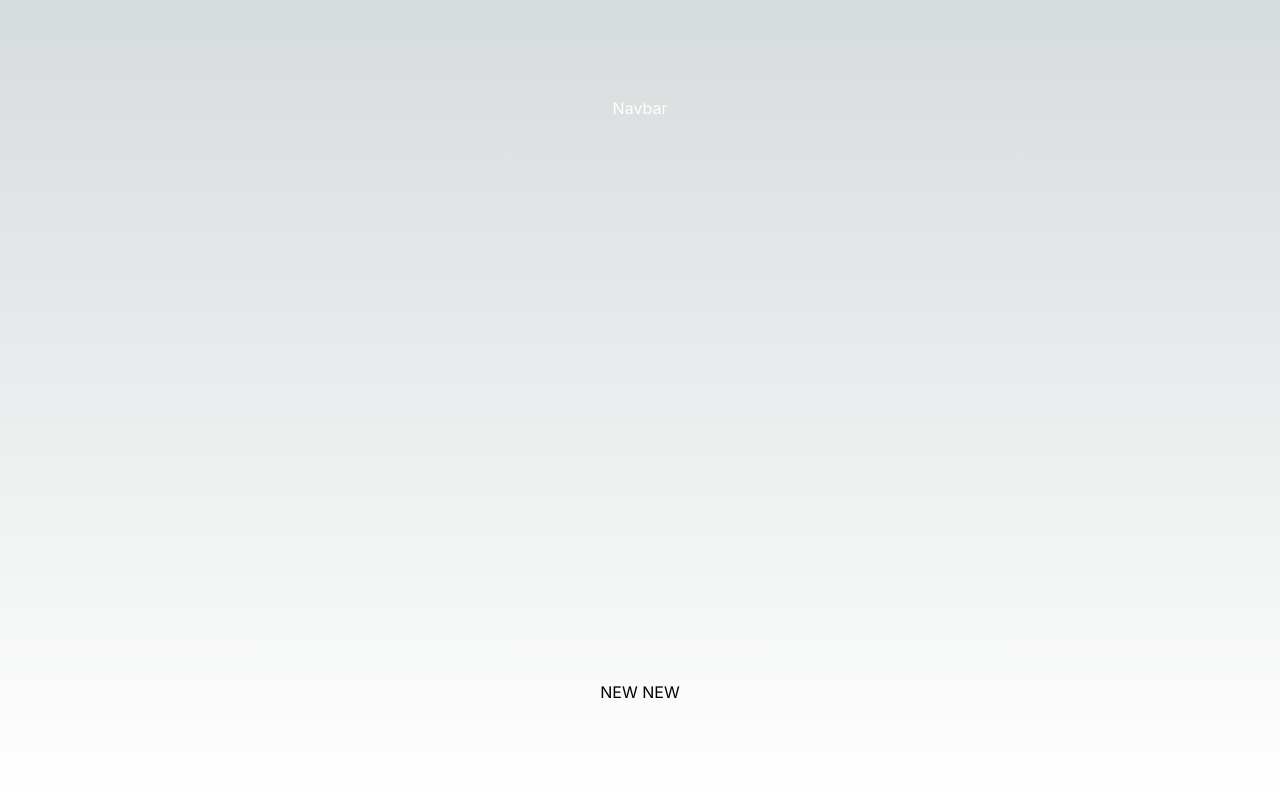
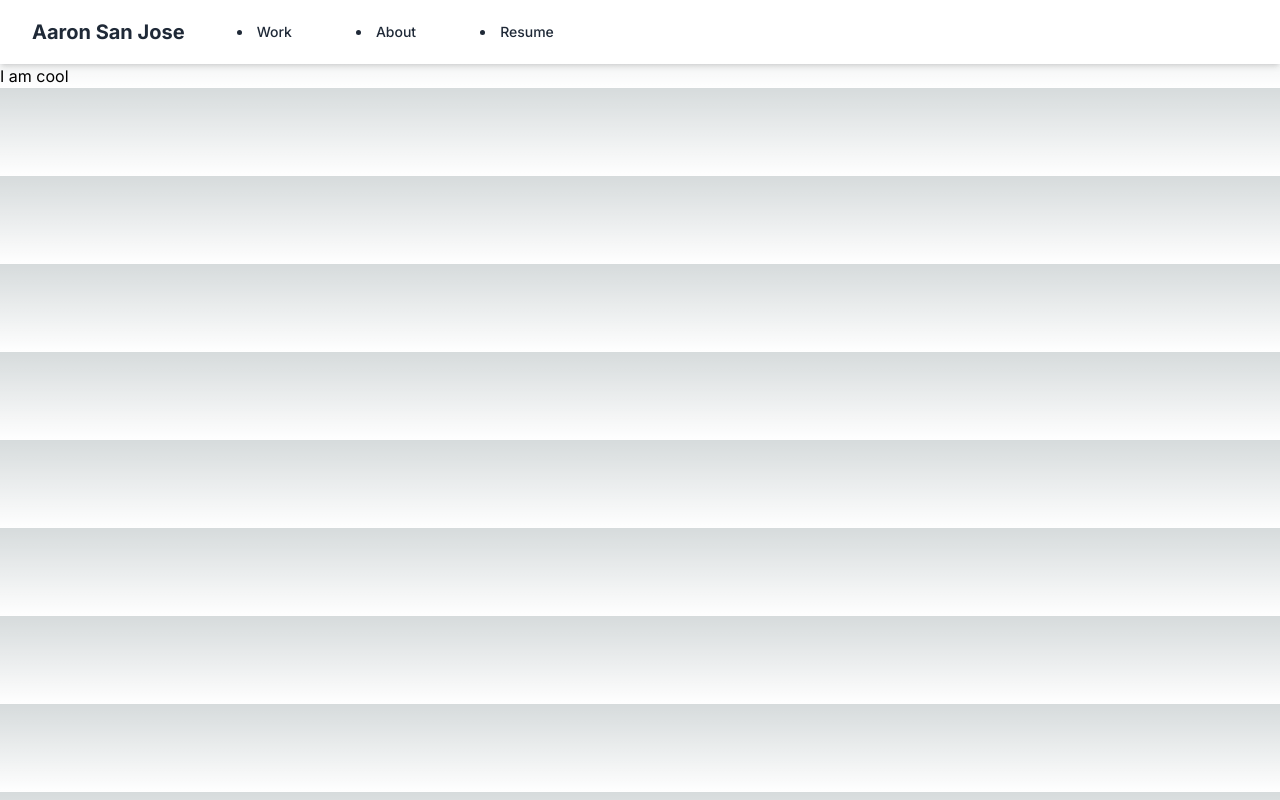
Before and after one commit to MikeSanDev/asj-portfolio, a Next.js app: page / in a window 1280 px wide. Built offline with nearby package versions, Linux system fonts and the light colour scheme.

Commit message:
first navbar edit

```diff
--- a/app/page.tsx
+++ b/app/page.tsx
@@ -1,9 +1,12 @@
 import Navbar from "@/components/Navbar";
+
 export default function Home() {
   return (
-    <main className="flex min-h-screen flex-col items-center justify-between p-24">
-              <Navbar />
-            <h1> NEW NEW </h1>
-    </main>
+    <div>
+      <Navbar />
+      <main>
+        <h1>I am cool</h1>
+      </main>
+    </div>
   );
 }
--- a/components/Navbar.tsx
+++ b/components/Navbar.tsx
@@ -1,17 +1,31 @@
-import React, { useState, useEffect } from "react";
-import Image from "next/image";
-import Link from "next/link";
-import { AiOutlineClose, AiOutlineMenu, AiOutlineMail } from "react-icons/ai";
-import { FaGithub, FaLinkedinIn } from "react-icons/fa";
-import { BsFillPersonLinesFill } from "react-icons/bs";
-import { useRouter } from "next/router";
+import Link from 'next/link';
 
-const Navbar = () => {
+export default function Navbar() {
   return (
-    <>
-    <h1 className="text-white">Navbar</h1>
-    </>
+    <nav className="bg-white shadow-md">
+      <div className="max-w-7xl mx-auto px-4 sm:px-6 lg:px-8">
+        <div className="flex justify-between h-16">
+          <div className="flex items-center">
+            <div className="flex-shrink-0">
+              <Link href="/">
+                <ul className="text-xl font-bold text-gray-800">Aaron San Jose</ul>
+              </Link>
+            </div>
+            <div className="ml-10 flex items-baseline space-x-10">
+              <Link href="/work">
+                <li className="text-gray-800 hover:text-gray-600 px-3 py-2 rounded-md text-sm font-medium">Work</li>
+              </Link>
+              <Link href="/about">
+                <li className="text-gray-800 hover:text-gray-600 px-3 py-2 rounded-md text-sm font-medium">About</li>
+              </Link>
+              <Link href="/contact">
+                <li className="text-gray-800 hover:text-gray-600 px-3 py-2 rounded-md text-sm font-medium">Resume</li>
+              </Link>
+            </div>
+          </div>
+
+        </div>
+      </div>
+    </nav>
   );
-};
-
-export default Navbar;
+}
```
